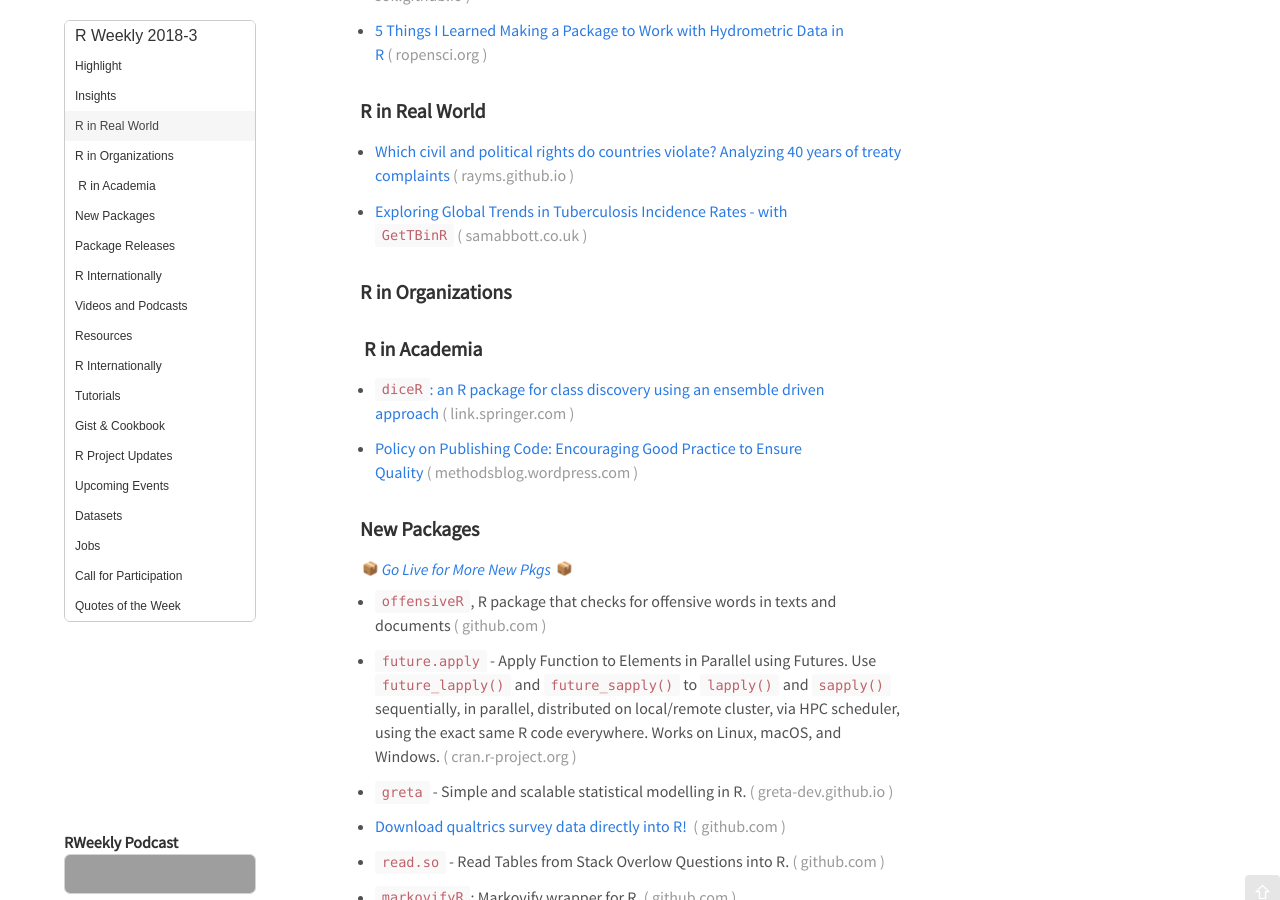
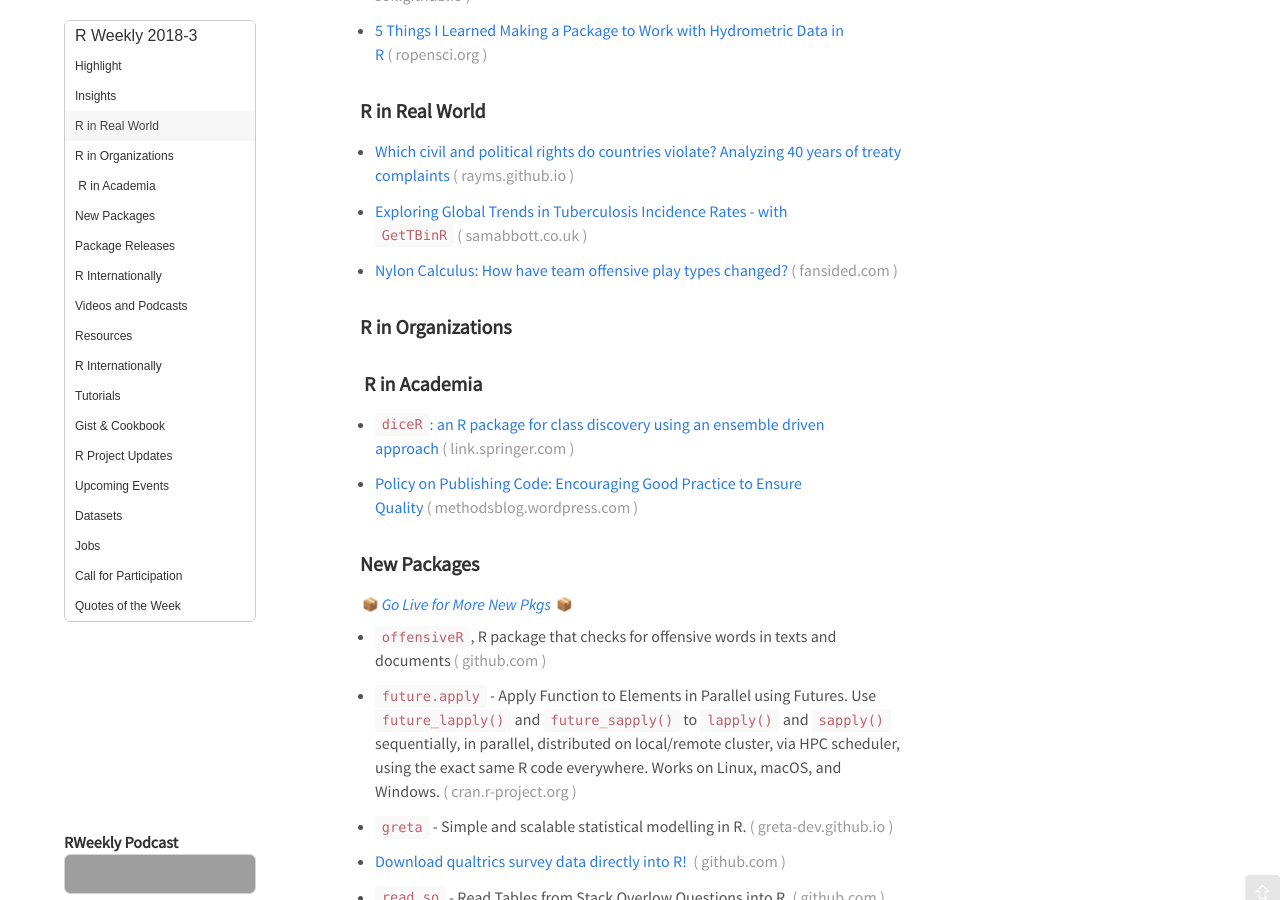
Before and after one commit to rweekly/rweekly.org, a Jekyll site: the page built from draft.md, in a window 1280 px wide and 900 px high, scrolled down 370 px. Built offline with Jekyll 4.4.1, drawn with Linux system fonts in a browser that asks for light colours; emoji names are drawn with the system emoji font; comment, search, counter and statistics services are not loaded; grey boxes are pictures that could not be loaded.

Commit message:
Update draft.md

```diff
--- a/draft.md
+++ b/draft.md
@@ -24,6 +24,8 @@ Release Date: 2018-1-15
 + [Which civil and political rights do countries violate? Analyzing 40 years of treaty complaints](https://rayms.github.io/2018-01-13-civil-political-rights/)
 
 + [Exploring Global Trends in Tuberculosis Incidence Rates - with `GetTBinR`](https://www.samabbott.co.uk/post/intro-gettbinr/)
+
++ [Nylon Calculus: How have team offensive play types changed?](https://fansided.com/2018/01/16/nylon-calculus-team-offensive-play-types-changed/)
 
 ###  R in Organizations
 
```
